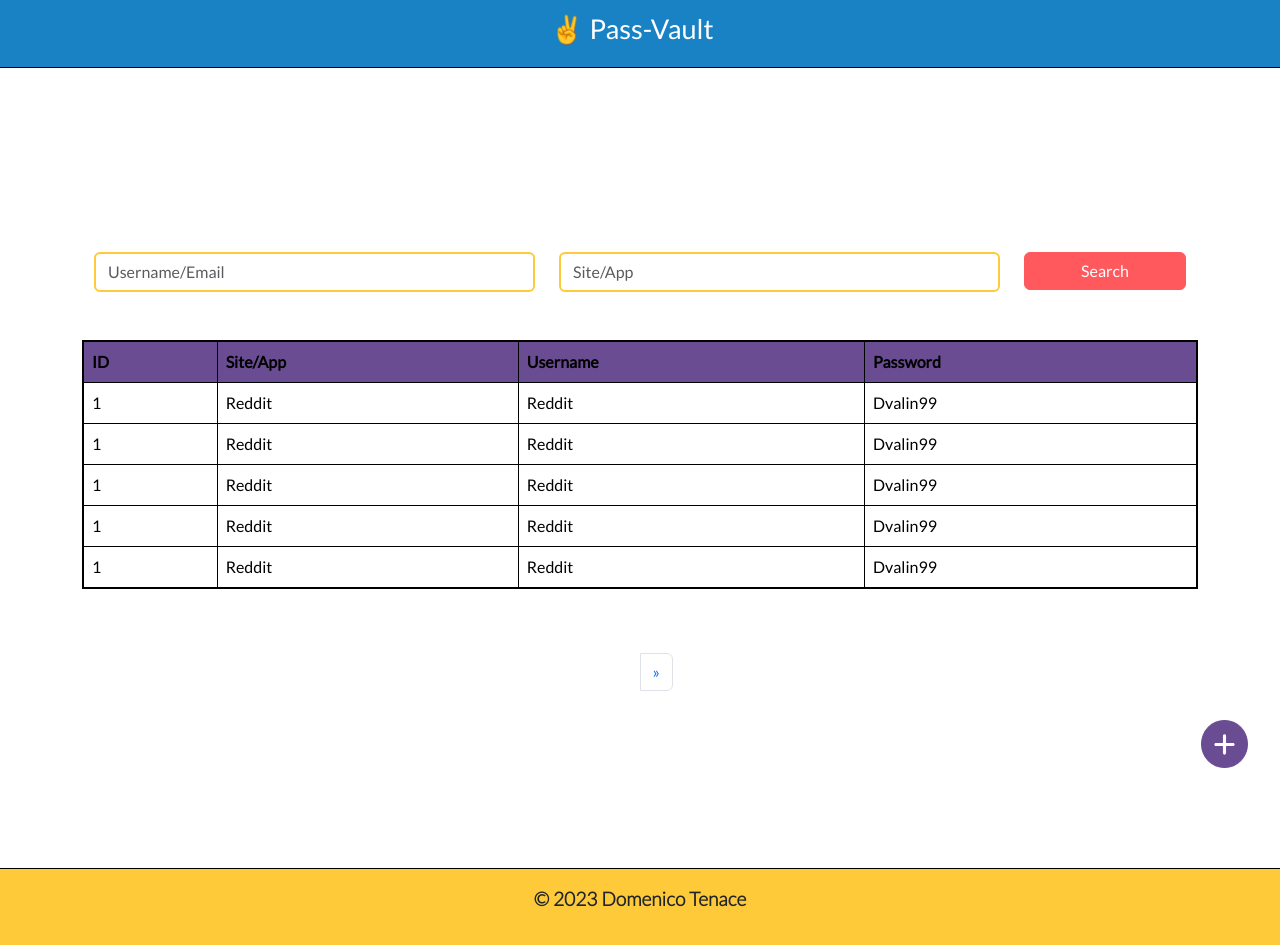
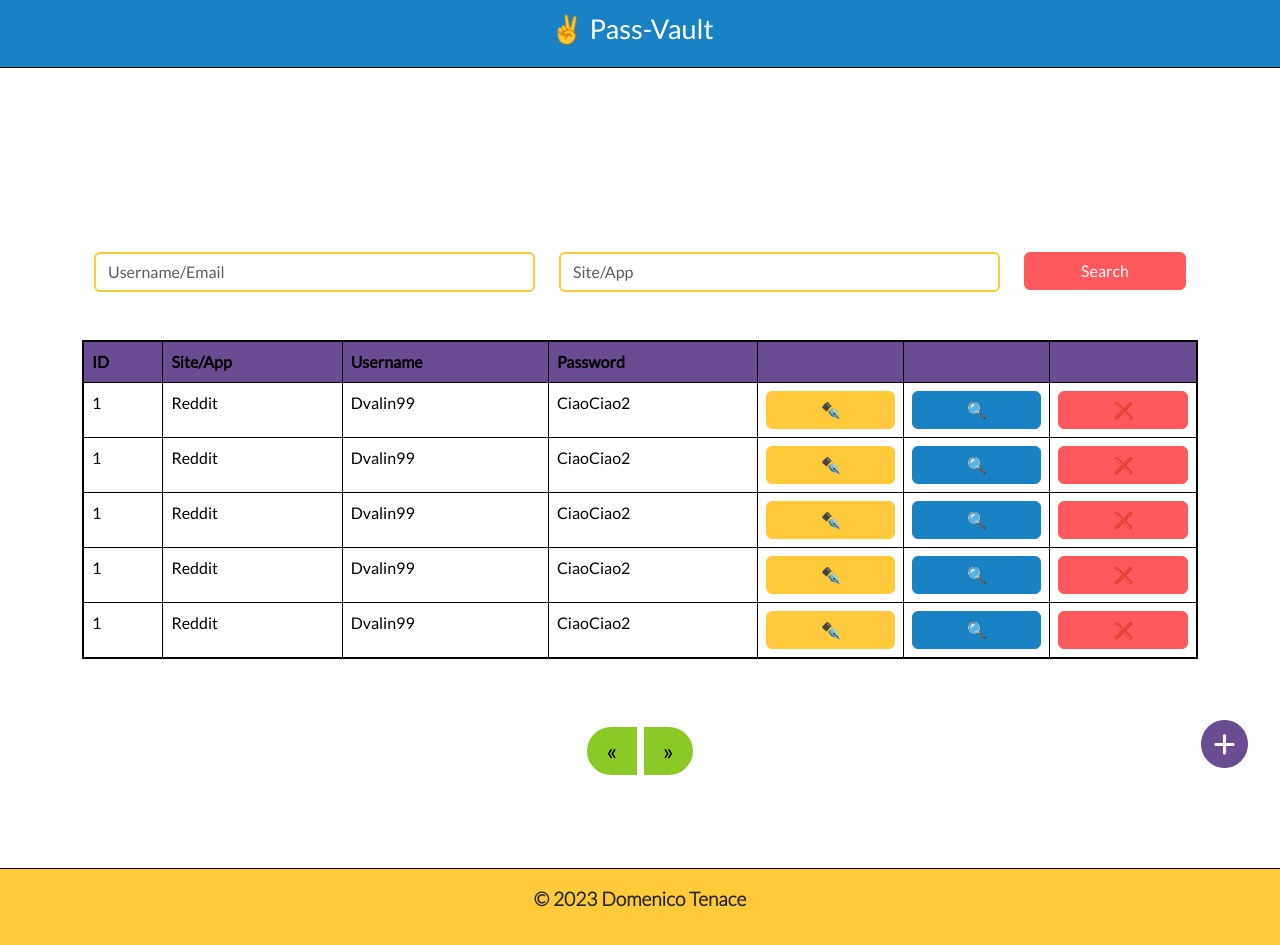
Before and after one commit to DomeT99/pass-vault, a Vue app: page / in a window 1280 px wide. Built offline with nearby package versions, Linux system fonts and the light colour scheme.

Commit message:
feat: complete all table

```diff
--- a/src/assets/scss/bootstrap-override.scss
+++ b/src/assets/scss/bootstrap-override.scss
@@ -26,6 +26,17 @@
     &.btn-secondary:active {
       @include btn-styling(--secondary-color, --secondary-color, --white);
     }
+  }
+  &.btn-fourth {
+    @include btn-styling( --fourth-color,  --fourth-color, --white);
+    &.btn-fourth:active {
+      @include btn-styling( --fourth-color,  --fourth-color, --white);
+    }
+  }
+
+  &.btn-pad {
+    border-radius: 50%;
+    padding: 10px !important;
   }
 }
 
@@ -95,3 +106,28 @@
 .modal-footer {
   border-top: 1px solid var(--black);
 }
+
+/*Pagination*/
+.pagination {
+  --bs-pagination-padding-x: 1.2rem;
+  --bs-pagination-padding-y: 0.4rem;
+  --bs-pagination-font-size: 1.5rem;
+  --bs-pagination-color: var(--black);
+  --bs-pagination-bg: var(--third-color);
+  --bs-pagination-border-width: 4px;
+  --bs-pagination-border-color: var( --white);
+  --bs-pagination-border-radius: 50%;
+  --bs-pagination-hover-color: var(--black);
+  --bs-pagination-hover-bg: var(--third-color);
+  --bs-pagination-hover-border-color: var(--third-color);
+  --bs-pagination-focus-color: var(--bs-link-hover-color);
+  --bs-pagination-focus-bg: var(--bs-secondary-bg);
+  --bs-pagination-focus-box-shadow: 0 0 0 0.25rem rgba(13, 110, 253, 0.25);
+  --bs-pagination-active-color:  var(--black);
+  --bs-pagination-active-bg:var(--third-color);
+  --bs-pagination-active-border-color:var(--third-color);
+  --bs-pagination-disabled-color: var(--black);
+  --bs-pagination-disabled-bg: var(--white);
+  --bs-pagination-disabled-border-color: var(--black);
+
+}
--- a/src/components/Home/Pagination.vue
+++ b/src/components/Home/Pagination.vue
@@ -34,8 +34,6 @@ function nextPage() {
 }
 
 function changePage(page: number) {
-  let btnNext = document.getElementById("btn_next")! as HTMLAnchorElement;
-  let btnPrev = document.getElementById("btn_prev")! as HTMLAnchorElement;
   let idBodyTable = document.getElementById(props.id)! as
     | HTMLElement
     | HTMLTableElement;
@@ -55,21 +53,13 @@ function changePage(page: number) {
     idBodyTable.innerHTML += `<tr>
                           <td>${props.dataJson[i].id}</td>
                           <td>${props.dataJson[i].site}</td>
-                          <td>${props.dataJson[i].site}</td>
                           <td>${props.dataJson[i].username}</td>
+                          <td>${props.dataJson[i].password}</td>
+
+                          <td><button class="btn btn-fourth w-100">✒️</button></td>
+                          <td><button class="btn btn-primary w-100">🔍</button></td>
+                          <td><button class="btn btn-fifth w-100">❌</button></td>
                          </tr>`;
-  }
-
-  if (page == 1) {
-    btnPrev.style.visibility = "hidden";
-  } else {
-    btnPrev.style.visibility = "visible";
-  }
-
-  if (page == numPages()) {
-    btnNext.style.visibility = "hidden";
-  } else {
-    btnNext.style.visibility = "visible";
   }
 }
 
@@ -83,15 +73,15 @@ onMounted(() => {
 </script>
 
 <template>
-  <nav aria-label="Page navigation example">
+  <nav aria-label="Table pagination">
     <ul class="pagination">
       <li class="page-item">
-        <a @click="prevPage" class="page-link" id="btn_prev">
+        <a @click="prevPage" class="page-link">
           <span aria-hidden="true">&laquo;</span>
         </a>
       </li>
       <li class="page-item">
-        <a @click="nextPage" class="page-link" id="btn_next">
+        <a @click="nextPage" class="page-link">
           <span aria-hidden="true">&raquo;</span>
         </a>
       </li>
@@ -99,7 +89,7 @@ onMounted(() => {
   </nav>
 </template>
 <style scoped>
-a{
+a {
   cursor: pointer;
 }
 </style>
--- a/src/components/Home/SectionTable.vue
+++ b/src/components/Home/SectionTable.vue
@@ -31,10 +31,10 @@ let dataJson: DataJson[] = [
   <section class="container pt-10 fade-in">
     <Filter />
   </section>
-  <section class="container pt-5 fade-in">
+  <section class="container pt-5 fade-in table-responsive">
     <Table :id="idTable" />
   </section>
-  <section class="d-flex justify-content-center container pt-5 fade-in sticky-bottom">
+  <section class="d-flex justify-content-center container pt-5 fade-in">
     <Pagination :id="idTable" :data-json="dataJson" />
   </section>
 </template>
--- a/src/components/Home/Table.vue
+++ b/src/components/Home/Table.vue
@@ -18,6 +18,9 @@ const props = defineProps<TableModel>();
         <th scope="col">Site/App</th>
         <th scope="col">Username</th>
         <th scope="col">Password</th>
+        <th scope="col"></th>
+        <th scope="col"></th>
+        <th scope="col"></th>
       </tr>
     </thead>
     <tbody :id="props.id">
--- a/src/views/Home.vue
+++ b/src/views/Home.vue
@@ -51,8 +51,4 @@ function switchPassView(){
   bottom: 0;
   right: 0;
 }
-.btn-pad {
-  border-radius: 50%;
-  padding: 10px !important;
-}
 </style>
```
